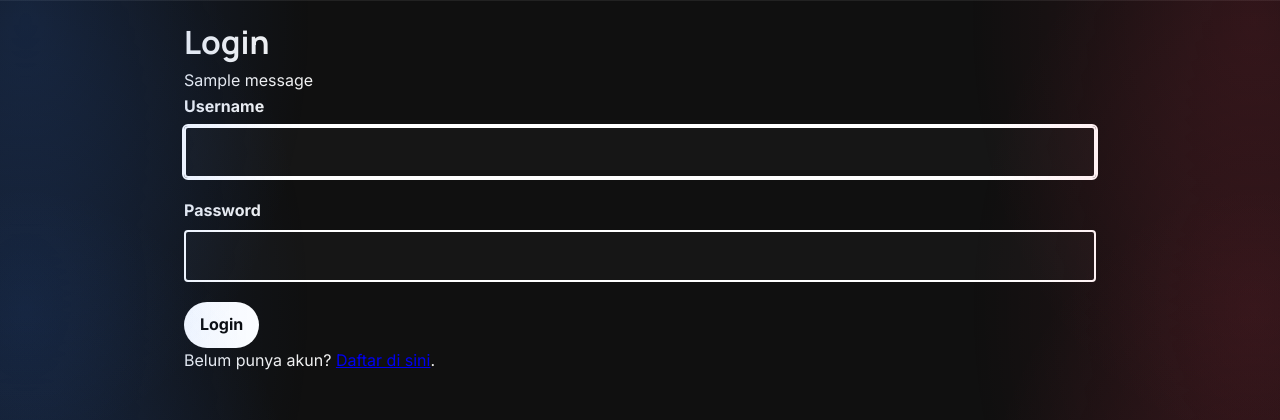
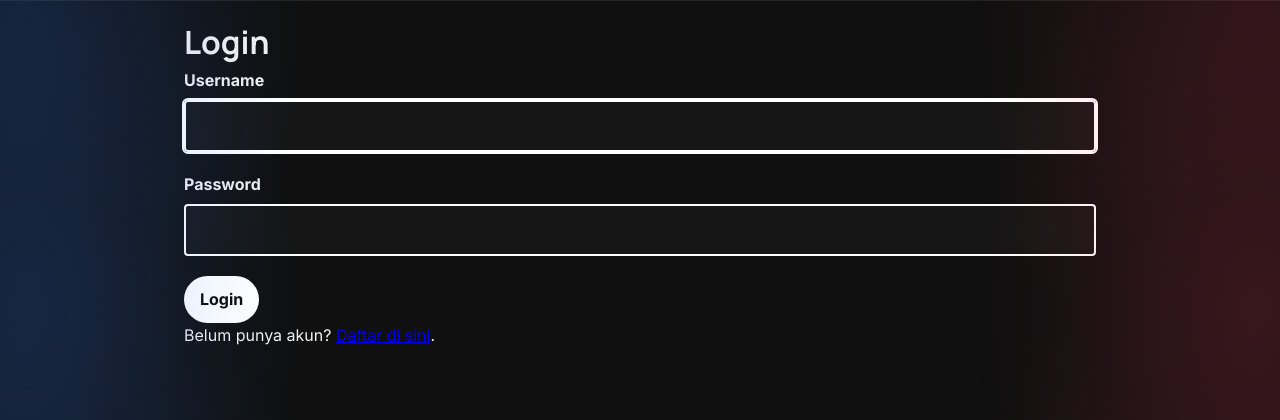
Before and after one commit to christiano-h/myportofolio, a Django app: page /login/ in a window 1280 px wide. Shown: the part 74-494 px from the top of the page. Run offline with Django 5.2, Linux system fonts and the light colour scheme; tables that the repository leaves empty hold one stand-in row (values such as "Sample post"); one stand-in notice (Sample message) is shown; some libraries are stand-ins or nearby versions; some web fonts are replaced.

Commit message:
feat(toast): notifikasi dinamis dari django.contrib.messages

```diff
--- a/static/js/toast.js
+++ b/static/js/toast.js
@@ -41,3 +41,16 @@ function showToast(title, message, type = 'normal', duration = 3000) {
       toastTimer = setTimeout(() => toastComponent.hidePopover(), 300);
   }, duration);
 }
+
+// Tampilkan pesan django.contrib.messages sebagai toast.
+// Daftar pesan disisipkan oleh components/toast.html sebagai window.__djangoMessages.
+// Dijalankan setelah DOM siap agar tahan terhadap urutan pemuatan skrip.
+document.addEventListener('DOMContentLoaded', function () {
+  if (!Array.isArray(window.__djangoMessages)) return;
+  window.__djangoMessages.forEach(function (m) {
+    var type = m.tags.includes('success') ? 'success'
+             : m.tags.includes('error') ? 'error' : 'normal';
+    var title = type === 'success' ? 'Berhasil' : type === 'error' ? 'Gagal' : 'Info';
+    showToast(title, m.text, type);
+  });
+});
--- a/templates/components/toast.html
+++ b/templates/components/toast.html
@@ -1,8 +1,20 @@
   {% load static %}
+  {% if messages %}
+  <script>
+      // Data HARUS di-set SEBELUM toast.js dimuat: IIFE di toast.js langsung
+      // membacanya saat file itu dieksekusi.
+      // `escapejs` mencegah XSS saat teks pesan disisipkan ke JavaScript.
+      window.__djangoMessages = [
+          {% for message in messages %}
+          { text: "{{ message|escapejs }}", tags: "{{ message.tags|escapejs }}" }{% if not forloop.last %},{% endif %}
+          {% endfor %}
+      ];
+  </script>
+  {% endif %}
   <div id="toast-component" class="toast-component toast-hidden" popover="manual">
       <div class="toast-content">
-          <h3 id="toast-title" class="toast-title">This is a Sample Title</h3>
-          <p id="toast-message" class="toast-message">This is a Sample Message</p>
+          <h3 id="toast-title" class="toast-title"></h3>
+          <p id="toast-message" class="toast-message"></p>
       </div>
   </div>
   <script src="{% static 'js/toast.js' %}"></script>
--- a/templates/login.html
+++ b/templates/login.html
@@ -7,9 +7,6 @@
         <section class="experience-section">
             <div class="container">
                 <h1>Login</h1>
-                {% for message in messages %}
-                    <p class="form-message">{{ message }}</p>
-                {% endfor %}
                 <form method="post" action="{% url 'main:login' %}" class="project-form">
                     {% csrf_token %}
                     {% for field in form %}
```
